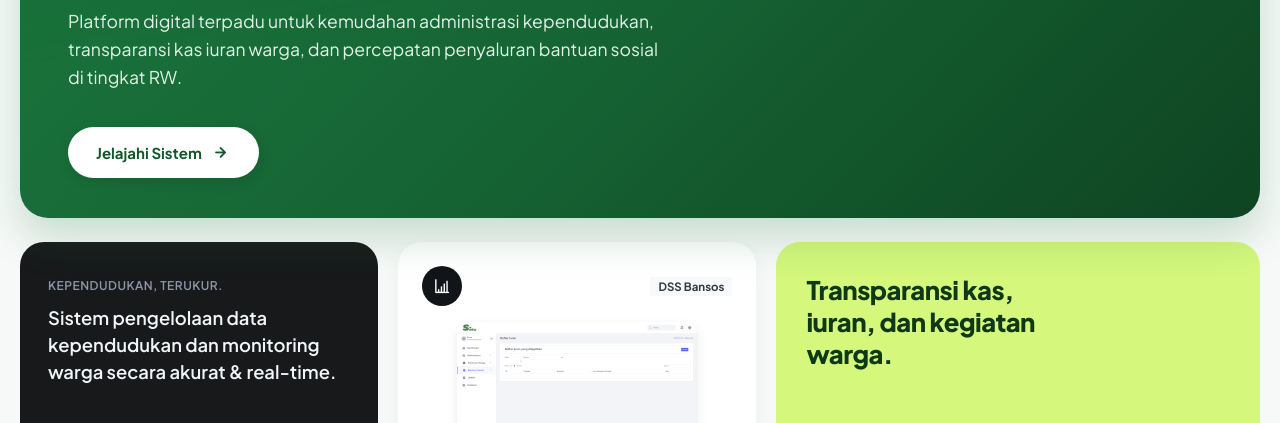
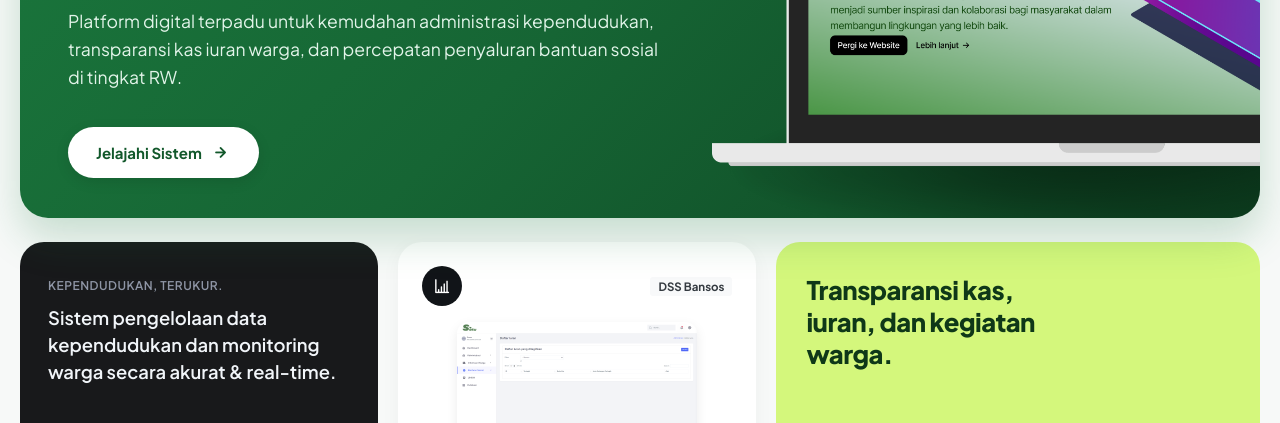
Before and after one commit to mochwildaniazizi-cloud/rwis-png-main, a plain HTML site: page index.html in a window 1280 px wide. Shown: the part 424-847 px from the top of the page. Drawn offline with Linux system fonts and the light colour scheme.

Commit message:
resize img

```diff
--- a/index.html
+++ b/index.html
@@ -263,7 +263,7 @@
             z-index: 2;
             max-width: none;
             /* Supaya gambar bebas membesar */
-            width: 8000px;
+            width: 800px;
             /* Atur lebar gambar yang diinginkan */
             height: auto;
             object-fit: cover;
```
